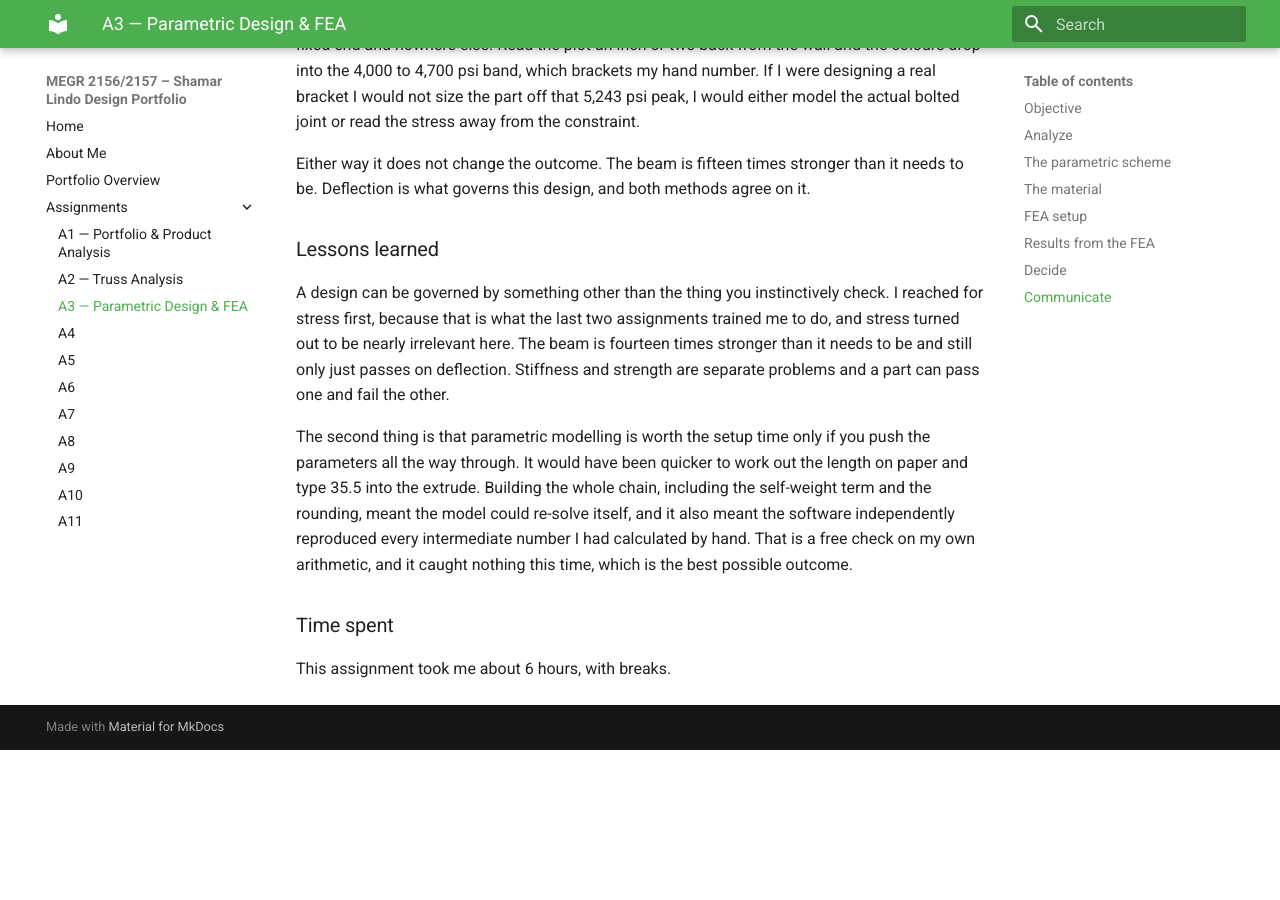
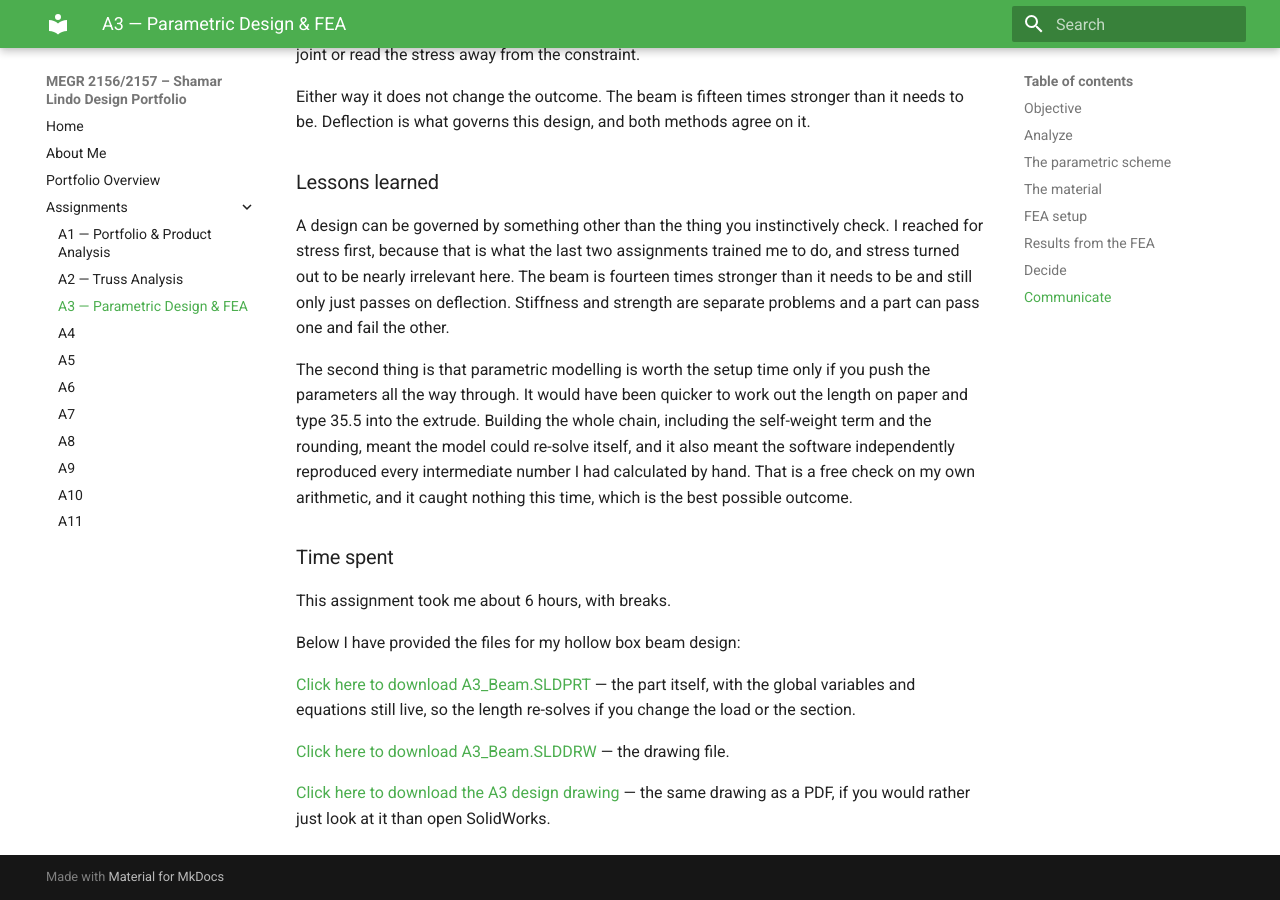
Before and after one commit to shamardlindo1/-megr2157-portfolio, an MkDocs documentation site: the page built from docs/assignments/A03/index.md, in a window 1280 px wide and 900 px high, scrolled down 12615 px. Built offline with MkDocs 1.6.1 and Material for MkDocs 9.7.7, drawn with Linux system fonts in a browser that asks for light colours; before the commit the page ends 13365 px from its top, so only the background shows below that; some of the changed text lies outside the part shown.

Commit message:
A3: add downloadable CAD files

```diff
--- a/docs/assignments/A03/index.md
+++ b/docs/assignments/A03/index.md
@@ -221,9 +221,6 @@ interesting part of this assignment.
 
 ![von Mises stress in psi, maximum 5,243 psi](img/sw-vonmises.jpg)
 
-The drawing of the finished part, with the cross-section, side elevation and
-isometric on a B-size sheet: [A3 design](A3_Design.pdf)
-
 ## Decide
 
 The final design is a 2.00 x 3.00 in hollow box with 0.25 in walls, 35.5 in long, in
@@ -309,3 +306,14 @@ best possible outcome.
 ### Time spent
 
 This assignment took me about 6 hours, with breaks.
+
+Below I have provided the files for my hollow box beam design:
+
+[Click here to download A3_Beam.SLDPRT](A3_Beam.SLDPRT) — the part itself, with the
+global variables and equations still live, so the length re-solves if you change the
+load or the section.
+
+[Click here to download A3_Beam.SLDDRW](A3_Beam.SLDDRW) — the drawing file.
+
+[Click here to download the A3 design drawing](A3_Design.pdf) — the same drawing as a
+PDF, if you would rather just look at it than open SolidWorks.
```
Also changed, not shown: 2 other files.
